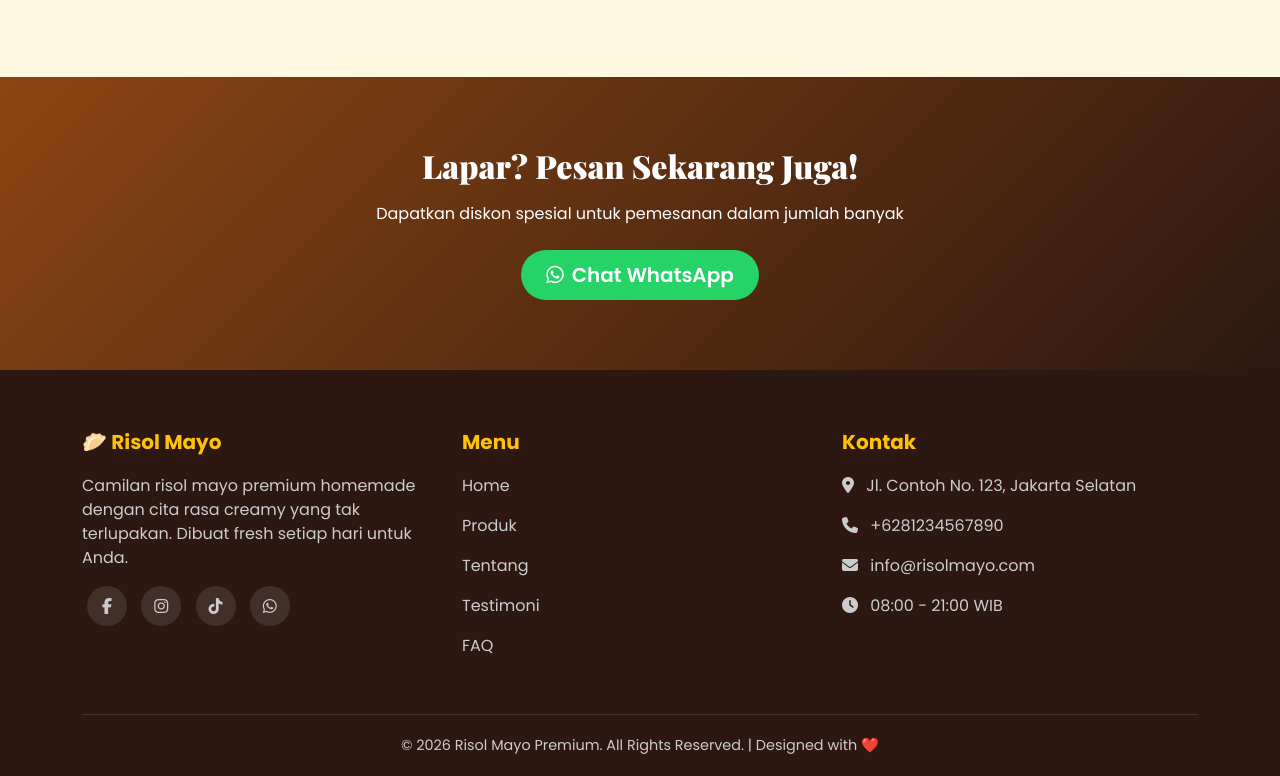
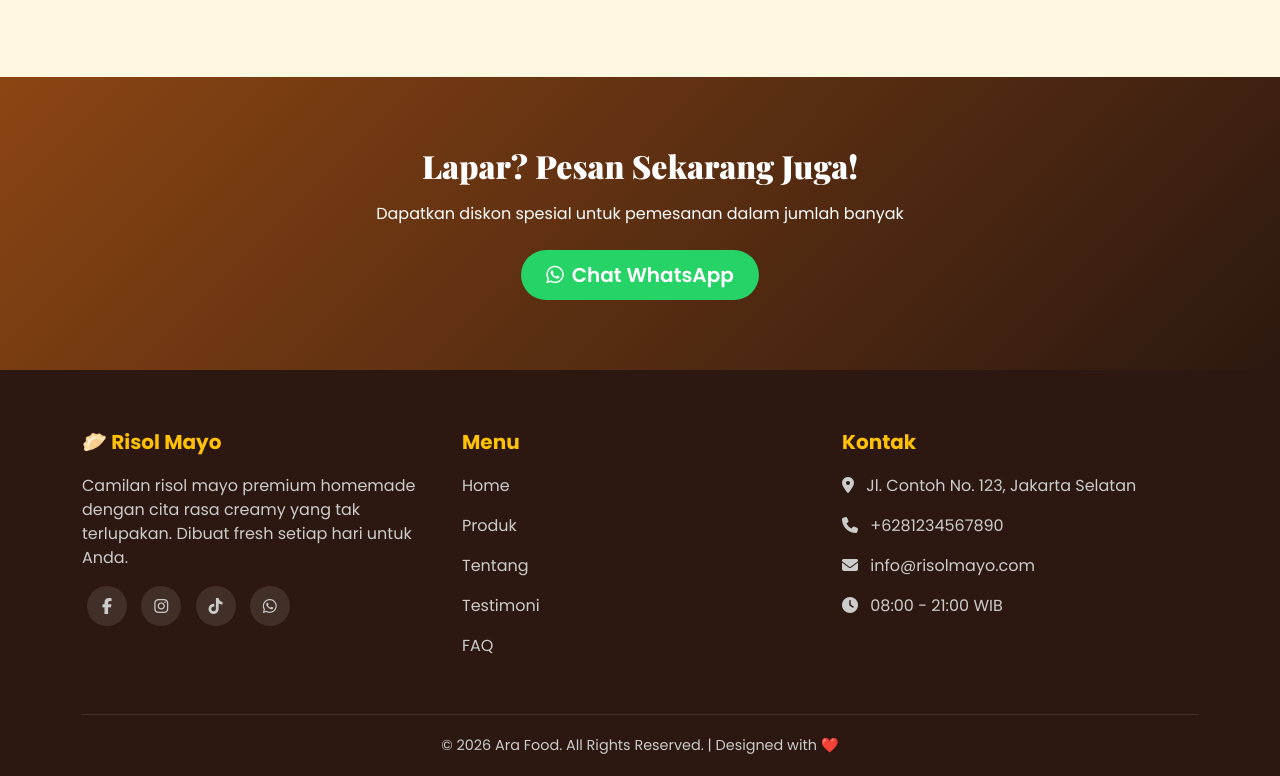
Before and after one commit to timestravelers/arafood, a plain HTML site: page index.html in a window 1280 px wide. Shown: the part 4205-4981 px from the top of the page. Drawn offline with nearby package versions, Linux system fonts and the light colour scheme.

Commit message:
Update index.html

```diff
--- a/index.html
+++ b/index.html
@@ -596,7 +596,7 @@
       </div>
     </div>
     <div class="footer-bottom">
-      <p class="mb-0">&copy; <span id="year"></span> Risol Mayo Premium. All Rights Reserved. | Designed with ❤️</p>
+      <p class="mb-0">&copy; <span id="year"></span> Ara Food. All Rights Reserved. | Designed with ❤️</p>
     </div>
   </div>
 </footer>
```
